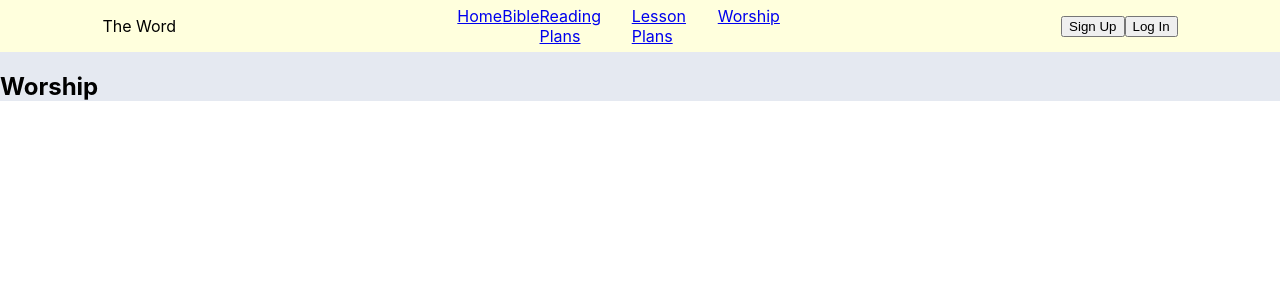
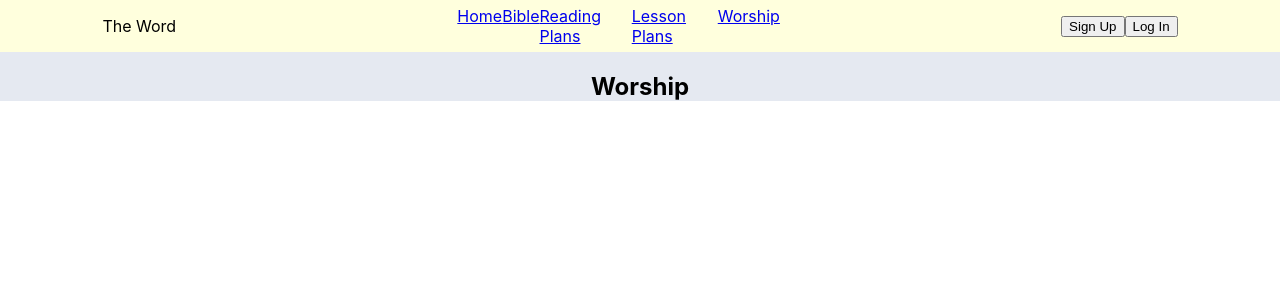
Before and after one commit to HammondBrandon-FS/projectPortfolio4, a React (Create React App) app in the folder bible-app/: page /worship in a window 1280 px wide. Shown: the top 300 px of the page. Built offline with nearby package versions, Linux system fonts and the light colour scheme; no server answers.

Commit message:
Readme update. Moved API connection to Bible page.

```diff
--- a/bible-app/src/App.js
+++ b/bible-app/src/App.js
@@ -1,7 +1,7 @@
 // Parent Component - App.js
 
 // React Imports
-import React, { useState, useEffect } from 'react';
+import React from 'react';
 import { Routes, Route } from "react-router-dom";
 
 // Components
@@ -15,53 +15,6 @@ import Lesson from './pages/Lesson';
 import Worship from './pages/Worship';
 
 function App() {
-  // State to hold loaded bibles
-  const [bibles, setBibles] = useState({
-    items: []
-  });
-
-  // Constants for API Information
-  const url = 'https://api.scripture.api.bible/v1/bibles';
-  const apiKey = 'b3dc6055a5ff2fac477e057ec84127e1';
-
-  // getData connects to API asynchronously
-  const getData = async () => {
-    // Pass API Key in header
-    const response = await fetch(url, {
-      method: 'get',
-      headers: {
-        'api-key': apiKey
-      }
-    });
-    const data = await response.json();
-
-    // Set array in state
-    setBibles({
-      items: data.data
-    });
-  }
-
-  // Sort bibles by name of language
-  function sortBibles() {
-    bibles.items.sort((a, b) => {
-      const nameA = a.language.name.toUpperCase();
-      const nameB = b.language.name.toUpperCase();
-      if (nameA < nameB) {
-        return -1;
-      }
-      if (nameA > nameB) {
-        return 1;
-      }
-      return 0;
-    });
-  }
-
-  // getData after render using useEffect
-  useEffect(() => {
-    getData();
-  }, [])
-
-  sortBibles();
 
   return (
     <div style={styles.container}>
@@ -69,7 +22,7 @@ function App() {
       <Routes>
         <Route path='/' element={<Dashboard />}/>
         <Route path='/dashboard' element={<Dashboard />}/>
-        <Route path='/bible' element={<Bible data={bibles.items}/>}/>
+        <Route path='/bible' element={<Bible />}/>
         <Route path='/readingPlans' element={<Reading />}/>
         <Route path='/lessonPlans' element={<Lesson />}/>
         <Route path='/worship' element={<Worship />}/>
--- a/bible-app/src/pages/Bible.js
+++ b/bible-app/src/pages/Bible.js
@@ -1,13 +1,65 @@
 // Bibles Page Component
+
+// React Imports
+import React, { useState, useEffect } from 'react';
 
 //Components
 import Content from '../components/Content';
 
-const Bible = props => {
+const Bible = () => {
+
+    // State to hold loaded bibles
+    const [bibles, setBibles] = useState({
+    items: []
+    });
+
+    // Constants for API Information
+    const url = 'https://api.scripture.api.bible/v1/bibles';
+    const apiKey = 'b3dc6055a5ff2fac477e057ec84127e1';
+
+    // getData connects to API asynchronously
+    const getData = async () => {
+        // Pass API Key in header
+        const response = await fetch(url, {
+            method: 'get',
+            headers: {
+            'api-key': apiKey
+            }
+        });
+        const data = await response.json();
+
+        // Set array in state
+        setBibles({
+            items: data.data
+        });
+    }
+
+    // Sort bibles by name of language
+    function sortBibles() {
+        bibles.items.sort((a, b) => {
+        const nameA = a.language.name.toUpperCase();
+        const nameB = b.language.name.toUpperCase();
+        if (nameA < nameB) {
+            return -1;
+        }
+        if (nameA > nameB) {
+            return 1;
+        }
+        return 0;
+        });
+    }
+
+    // getData after render using useEffect
+    useEffect(() => {
+        getData();
+    }, [])
+
+    sortBibles();
+
     return (
         <div style={styles.container}>
             <h2>Bible Library</h2>
-            {props.data.map(bible => {
+            {bibles.items.map(bible => {
                 return <Content key={bible.id} name={bible.name} language={bible.language.name} />
             })}
         </div>
@@ -18,6 +70,6 @@ export default Bible;
 
 const styles = {
     container: {
-
+        padding: '0 8%'
     }
 }
--- a/bible-app/src/pages/Worship.js
+++ b/bible-app/src/pages/Worship.js
@@ -3,7 +3,7 @@
 const Worship = () => {
     return (
         <div style={styles.container}>
-            <h2>Worship</h2>
+            <h2 style={styles.heading}>Worship</h2>
         </div>
     );
 }
@@ -12,6 +12,9 @@ export default Worship;
 
 const styles = {
     container: {
-
+        padding: '0 8%'
+    },
+    heading: {
+        textAlign: 'center'
     }
 }
```
Also changed, not shown: bible-app/src/pages/Sermon.js (added, +17 -0 lines), 1 other file (tests, documents, lock files or other folders).
